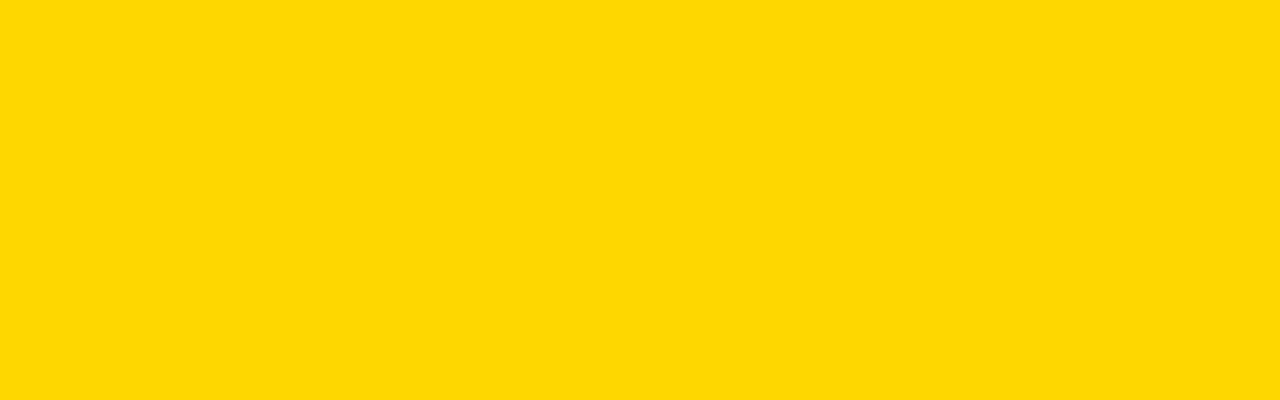
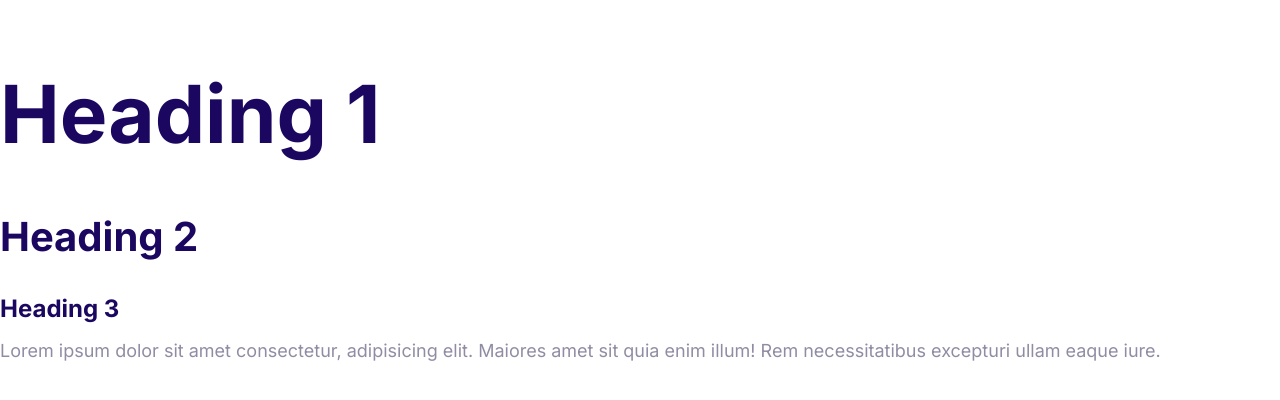
Before and after one commit to PramodTeng/Responsive-website, a plain HTML site: page index.html in a window 1280 px wide. Drawn offline with Linux system fonts and the light colour scheme.

Commit message:
Define the styles for fonts.

```diff
--- a/CSS/styles.css
+++ b/CSS/styles.css
@@ -6,7 +6,51 @@
     --color-body: #918ca4;
 
 }
+html {
+    font-size: 62.5%;
+}
 
 body{
-    background: gold;
+
+    font-family: Inter,Arial, Helvetica, sans-serif;
+    font-size: 2.4rem;
+    line-height: 1.5;
+    color: var(--color-body);
+
 }
+
+h1,h2,h3 {
+    color: var(--color-headings);
+    margin-bottom: 1rem;
+}
+
+h1{
+    font-size: 7rem;
+}
+h2{
+    font-size: 4rem;
+}
+h3 {
+    font-size: 3rem;
+
+}
+p{
+    margin-top: 0;
+}
+
+@media  screen and (min-width:1024px) {
+    body {
+        font-size: 1.8rem;
+    }
+    h1{
+        font-size: 8rem;
+    }
+    h2{
+        font-size: 4rem;
+    }
+    h3 {
+        font-size: 2.4rem;
+    }
+
+
+}
--- a/index.html
+++ b/index.html
@@ -4,8 +4,22 @@
     <meta charset="UTF-8" />
     <meta name="viewport" content="width=device-width, initial-scale=1.0" />
     <title>Document</title>
+    <link rel="preconnect" href="https://fonts.googleapis.com" />
+    <link rel="preconnect" href="https://fonts.gstatic.com" crossorigin />
+    <link
+      href="https://fonts.googleapis.com/css2?family=Inter:ital,opsz,wght@0,14..32,100..900;1,14..32,100..900&display=swap"
+      rel="stylesheet"
+    />
     <link rel="stylesheet" href="css/normalize.css" />
     <link rel="stylesheet" href="css/styles.css" />
   </head>
-  <body></body>
+  <body>
+    <h1>Heading 1</h1>
+    <h2>Heading 2</h2>
+    <h3>Heading 3</h3>
+    <p>
+      Lorem ipsum dolor sit amet consectetur, adipisicing elit. Maiores amet sit
+      quia enim illum! Rem necessitatibus excepturi ullam eaque iure.
+    </p>
+  </body>
 </html>
```
